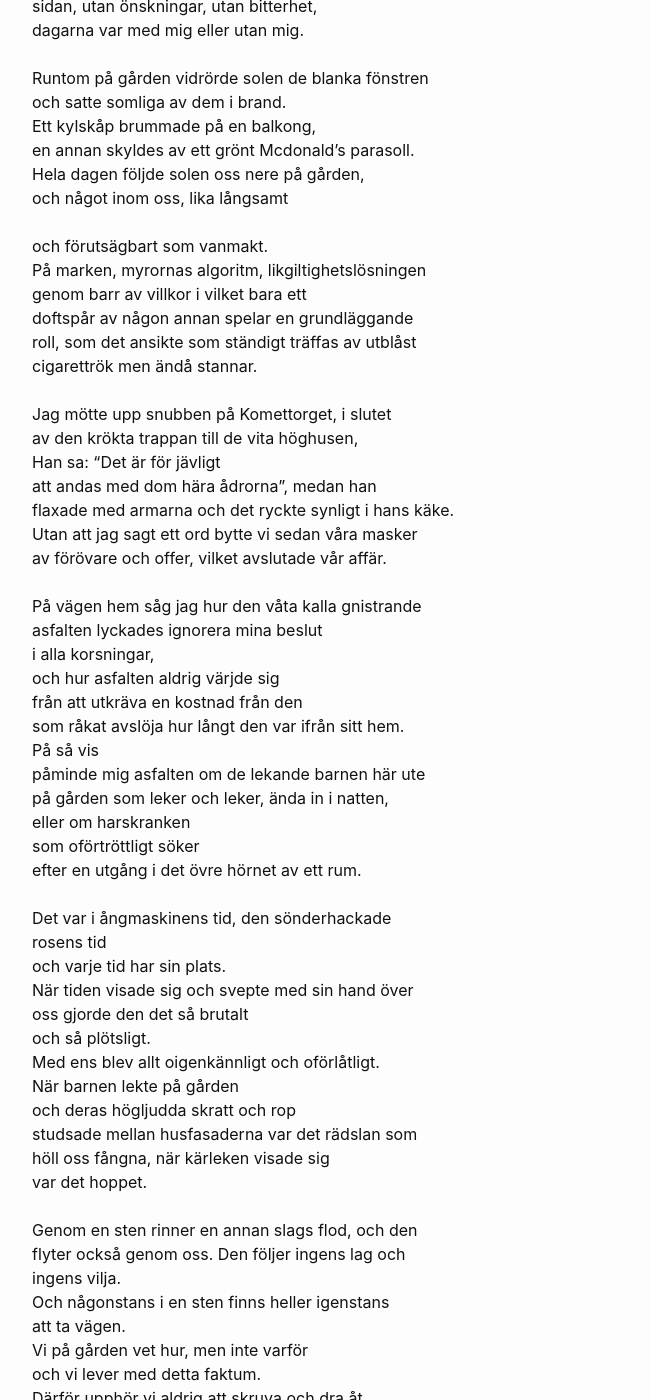
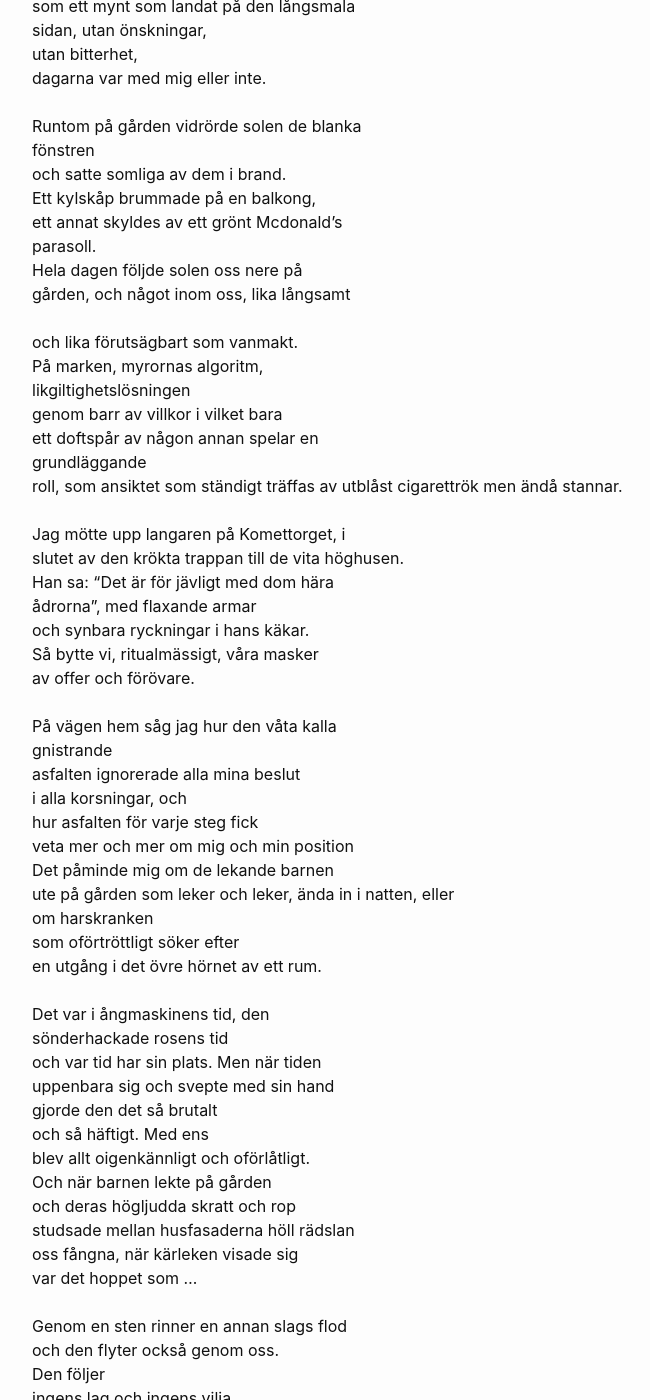
Before and after one commit to terr4form4/terr4form4.github.io, a Jekyll site: the page built from _posts/poesi/2024-01-03-dikter-2023-2024.md, in a window 1280 px wide and 1400 px high, scrolled down 7745 px. Shown: the whole window, without its empty margins (238-888 px from the left). Built offline with Jekyll 4.4.1, drawn with Linux system fonts in a browser that asks for light colours; comment, search, counter and statistics services are not loaded; some of the changed text lies outside the part shown.

Commit message:
ångmaskinen

```diff
--- a/_posts/poesi/2024-01-03-dikter-2023-2024.md
+++ b/_posts/poesi/2024-01-03-dikter-2023-2024.md
@@ -308,70 +308,78 @@ nära som långt bort plats mellan mina fingrar.<br/>
 #### I ångmaskinens tid
 
 <br/>
-Det var i ångmaskinens tid, den sönderplockade<br/>
-rosens tid. Jag hade länge vaknat av och an<br/>
-och tillslut kastat mig ur sängen<br/>
+Det var i ångmaskinens tid, den<br/>
+sönderplockade<br/>
+rosens tid. Jag hade länge vaknat av och<br/>
+an och tillslut kastat mig ur sängen<br/>
 som ett mynt som landat på den långsmala<br/>
-sidan, utan önskningar, utan bitterhet,<br/>
-dagarna var med mig eller utan mig.<br/>
+sidan, utan önskningar,<br/>
+utan bitterhet,<br/>
+dagarna var med mig eller inte.<br/>
 <br/>
-Runtom på gården vidrörde solen de blanka fönstren<br/>
+Runtom på gården vidrörde solen de blanka<br/>
+fönstren<br/>
 och satte somliga av dem i brand.<br/>
 Ett kylskåp brummade på en balkong,<br/>
-en annan skyldes av ett grönt Mcdonald's parasoll.<br/>
-Hela dagen följde solen oss nere på gården,<br/>
-och något inom oss, lika långsamt<br/>
+ett annat skyldes av ett grönt Mcdonald's<br/>
+parasoll.<br/>
+Hela dagen följde solen oss nere på<br/>
+gården, och något inom oss, lika långsamt<br/>
 <br/>
-och förutsägbart som vanmakt.<br/>
-På marken, myrornas algoritm, likgiltighetslösningen<br/>
-genom barr av villkor i vilket bara ett<br/>
-doftspår av någon annan spelar en grundläggande<br/>
-roll, som det ansikte som ständigt träffas av utblåst<br/>
-cigarettrök men ändå stannar.<br/>
+och lika förutsägbart som vanmakt.<br/>
+På marken, myrornas algoritm,<br/>
+likgiltighetslösningen<br/>
+genom barr av villkor i vilket bara<br/>
+ett doftspår av någon annan spelar en<br/>
+grundläggande<br/>
+roll, som ansiktet som ständigt träffas av
+utblåst cigarettrök men ändå stannar.<br/>
 <br/>
-Jag mötte upp snubben på Komettorget, i slutet<br/>
-av den krökta trappan till de vita höghusen,<br/>
-Han sa: "Det är för jävligt<br/>
-att andas med dom hära ådrorna", medan han<br/>
-flaxade med armarna och det ryckte synligt i hans käke.<br/>
-Utan att jag sagt ett ord bytte vi sedan våra masker<br/>
-av förövare och offer, vilket avslutade vår affär.<br/>
+Jag mötte upp langaren på Komettorget, i<br/>
+slutet av den
+krökta trappan till de vita höghusen.<br/>
+Han sa: "Det är för jävligt med dom hära<br/>
+ådrorna", med flaxande armar<br/>
+och synbara ryckningar i hans käkar.<br/>
+Så bytte vi, ritualmässigt, våra masker<br/>
+av offer och förövare.<br/>
 <br/>
-På vägen hem såg jag hur den våta kalla gnistrande<br/>
-asfalten lyckades ignorera mina beslut<br/>
-i alla korsningar,<br/>
-och hur asfalten aldrig värjde sig<br/>
-från att utkräva en kostnad från den<br/>
-som råkat avslöja hur långt den var ifrån sitt hem.<br/>
-På så vis<br/>
-påminde mig asfalten om de lekande barnen här ute<br/>
-på gården som leker och leker, ända in i natten,<br/>
-eller om harskranken<br/>
-som oförtröttligt söker<br/>
-efter en utgång i det övre hörnet av ett rum.<br/>
+På vägen hem såg jag hur den våta kalla<br/>
+gnistrande<br/>
+asfalten ignorerade alla mina beslut<br/>
+i alla korsningar, och<br/>
+hur asfalten för varje steg fick<br/>
+veta mer och mer om mig och min position<br/>
+Det påminde mig om de lekande barnen<br/>
+ute på gården som leker och leker,
+ända in i natten, eller<br/>
+om harskranken<br/>
+som oförtröttligt söker efter<br/>
+en utgång i det övre hörnet av ett rum.<br/>
 <br/>
-Det var i ångmaskinens tid, den sönderhackade<br/>
-rosens tid<br/>
-och varje tid har sin plats.<br/>
-När tiden visade sig och svepte med sin hand över<br/>
-oss gjorde den det så brutalt<br/>
-och så plötsligt.<br/>
-Med ens blev allt oigenkännligt och oförlåtligt.<br/>
-När barnen lekte på gården<br/>
+Det var i ångmaskinens tid, den<br/>
+sönderhackade rosens tid<br/>
+och var tid har sin plats. Men när tiden<br/>
+uppenbara sig och svepte med sin hand<br/>
+gjorde den det så brutalt<br/>
+och så häftigt. Med ens<br/>
+blev allt oigenkännligt och oförlåtligt.<br/>
+Och när barnen lekte på gården<br/>
 och deras högljudda skratt och rop<br/>
-studsade mellan husfasaderna var det rädslan som<br/>
-höll oss fångna, när kärleken visade sig<br/>
-var det hoppet.<br/>
+studsade mellan husfasaderna höll rädslan<br/>
+oss fångna, när kärleken visade sig<br/>
+var det hoppet som ...<br/>
 <br/>
-Genom en sten rinner en annan slags flod, och den<br/>
-flyter också genom oss. Den följer ingens lag och<br/>
-ingens vilja.<br/>
-Och någonstans i en sten finns heller igenstans<br/>
-att ta vägen.<br/>
+Genom en sten rinner en annan slags flod<br/>
+och den flyter också genom oss.<br/>
+Den följer<br/>
+ingens lag och ingens vilja.<br/>
+Och någonstans inuti en sten finns heller<br/>
+ingenstans att ta vägen.<br/>
 Vi på gården vet hur, men inte varför<br/>
 och vi lever med detta faktum.<br/>
-Därför upphör vi aldrig att skruva och dra åt<br/>
-skruvarna som håller ihop alltsammans så tätt,<br/>
-tills vi en dag<br/>
-når självaste hjärtat.<br/>
+Därför upphör vi aldrig att dra åt dom<br/>
+skruvar som håller ihop alltsammans så<br/>
+tätt tills vi en dag<br/>
+når det självaste hjärtat.<br/>
 <br/>
```
